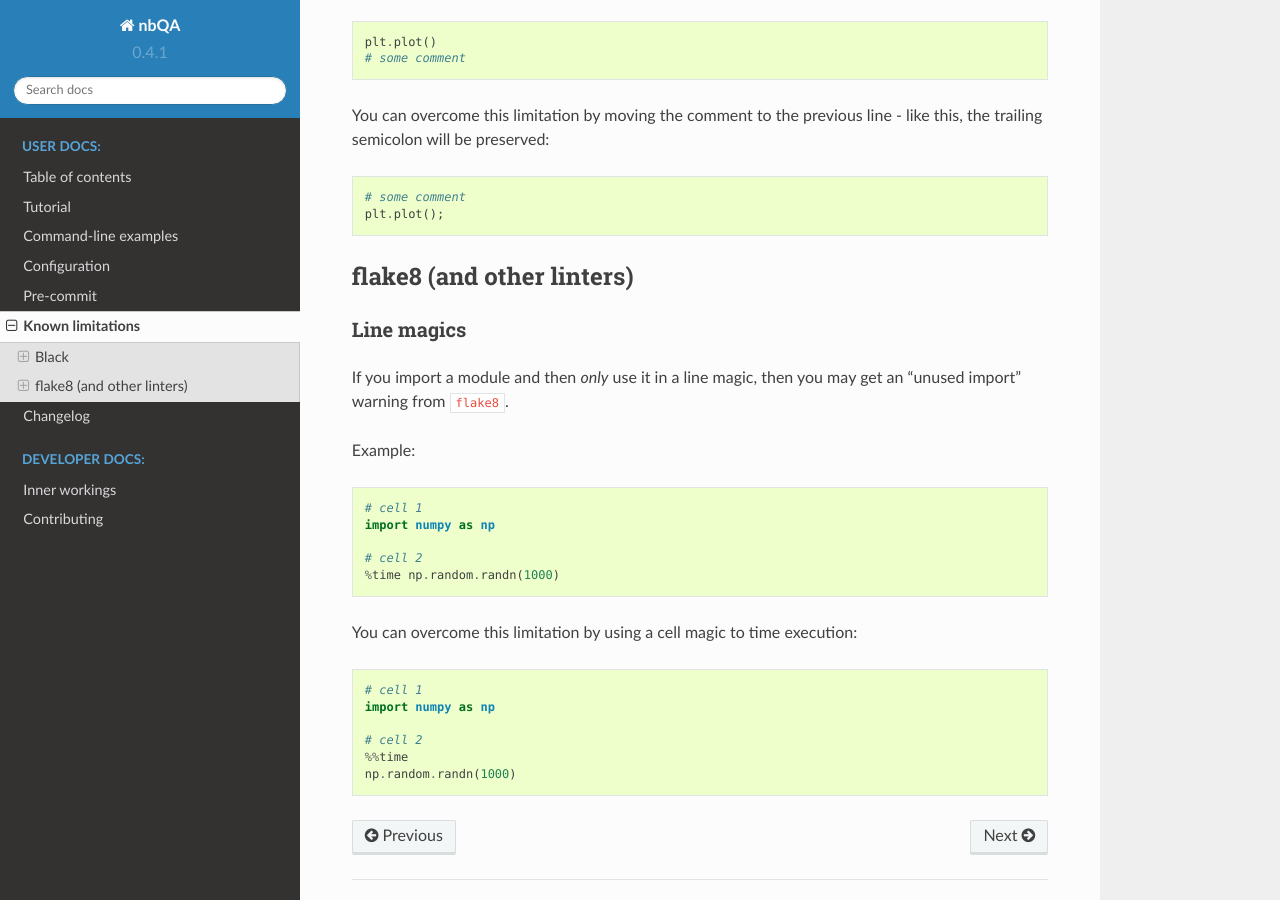
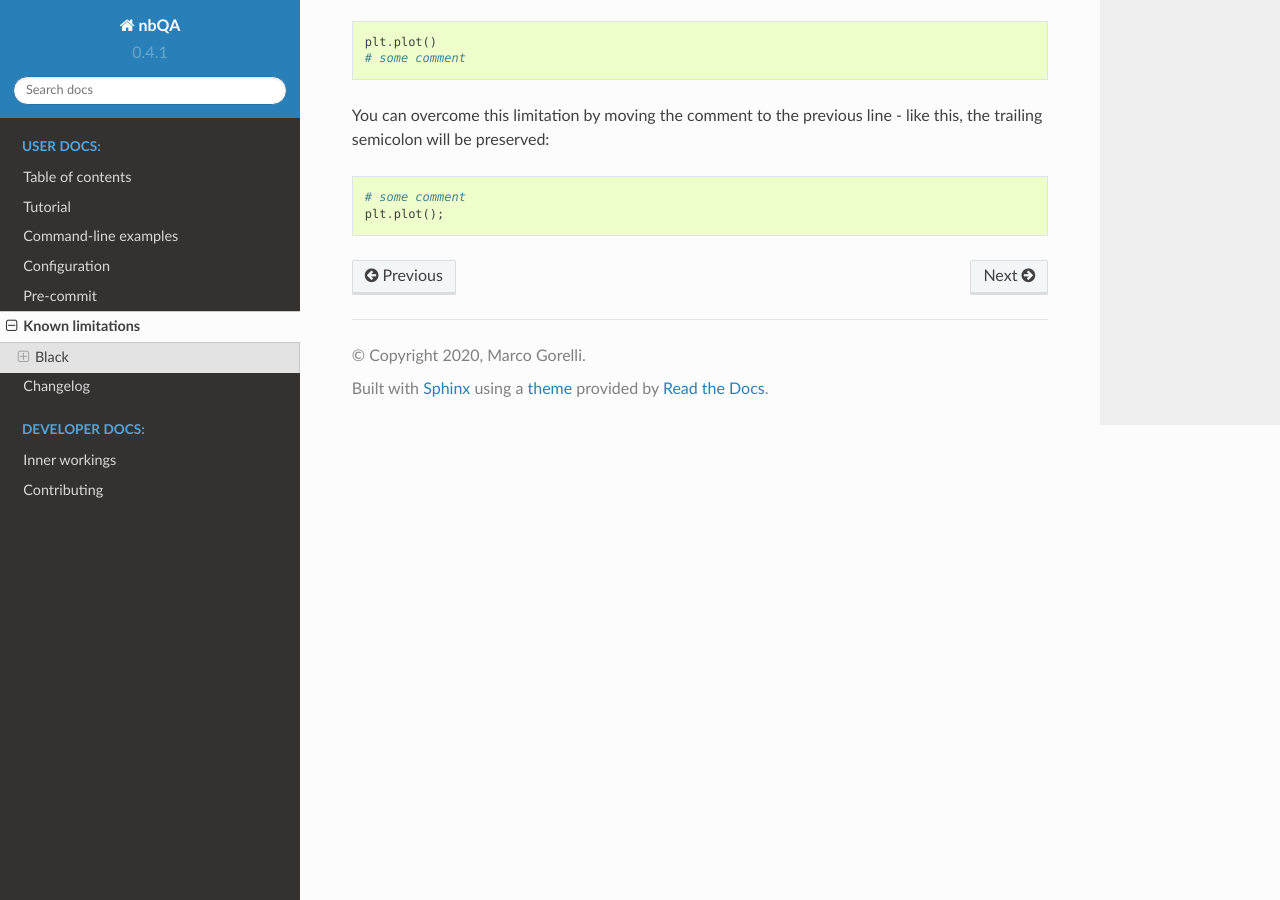
Before and after one commit to nbQA-dev/nbQA, a Sphinx documentation site: the page built from docs/known-limitations.rst, in a window 1280 px wide and 900 px high, scrolled down 481 px. Built offline with Sphinx 7.4.7 and the Read the Docs theme 2.0.0, drawn with Linux system fonts in a browser that asks for light colours.

Commit message:
update limitations

```diff
--- a/docs/known-limitations.rst
+++ b/docs/known-limitations.rst
@@ -32,33 +32,3 @@ the trailing semicolon will be preserved:
 
     # some comment
     plt.plot();
-
-flake8 (and other linters)
---------------------------
-
-Line magics
-~~~~~~~~~~~
-
-If you import a module and then *only* use it in a line magic, then you may get an "unused import"
-warning from ``flake8``.
-
-Example:
-
-.. code:: python
-
-    # cell 1
-    import numpy as np
-
-    # cell 2
-    %time np.random.randn(1000)
-
-You can overcome this limitation by using a cell magic to time execution:
-
-.. code:: python
-
-    # cell 1
-    import numpy as np
-
-    # cell 2
-    %%time
-    np.random.randn(1000)
```
